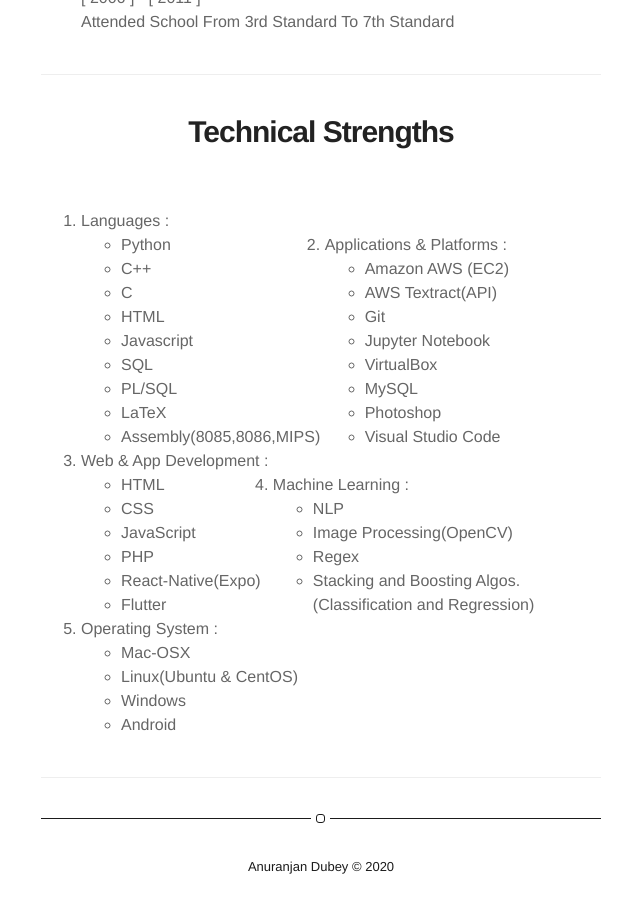
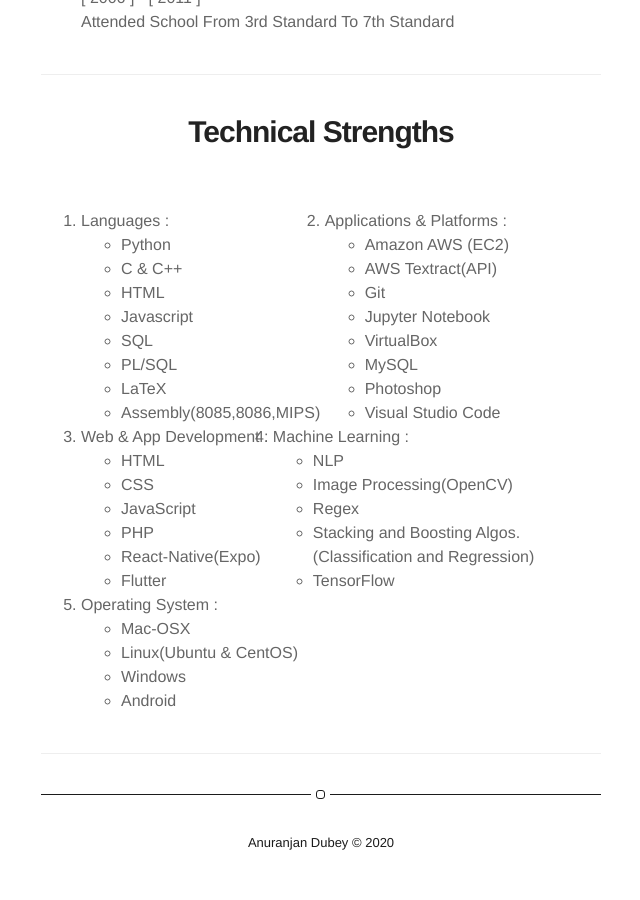
Before and after one commit to anuranjandubey/anuranjandubey.github.io, a Jekyll site: the page built from about.md, in a window 1280 px wide and 900 px high, scrolled down 2240 px. Shown: the whole window, without its empty margins (319-959 px from the left). Built offline with Jekyll 4.4.1, drawn with Linux system fonts in a browser that asks for light colours.

Commit message:
modified about

```diff
--- a/about.md
+++ b/about.md
@@ -68,8 +68,7 @@ layout: page
 			<li><b>Languages :</b>
 				<ul>
 					<li>Python</li>
-					<li>C++</li>
-					<li>C</li>
+					<li>C & C++</li>
 					<li>HTML</li>
 					<li>Javascript</li>
 					<li>SQL</li>
@@ -115,6 +114,7 @@ layout: page
 					<li>Regex</li>
 					<li>Stacking and Boosting Algos.<br>
 						(Classification and Regression)
+					<li>TensorFlow</li>
 					</li>
 				</ul>
 			</li>
```
